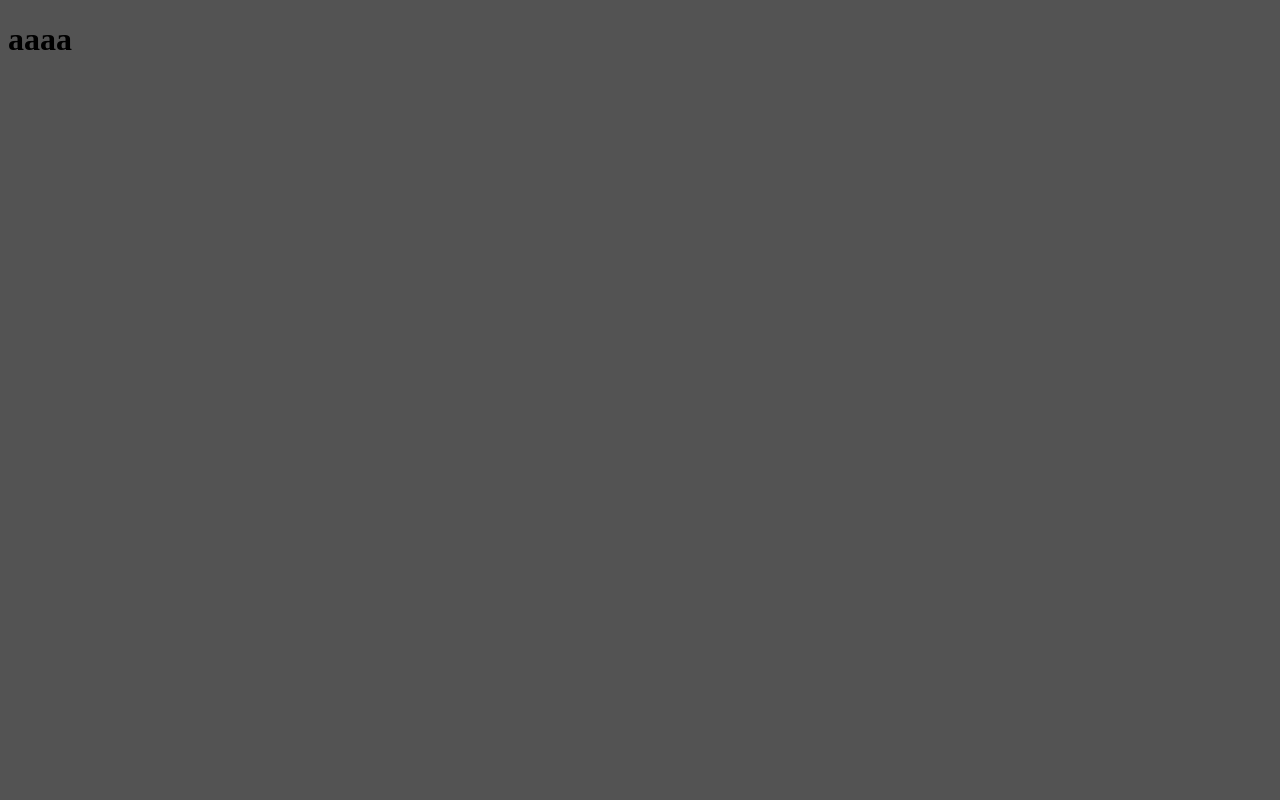
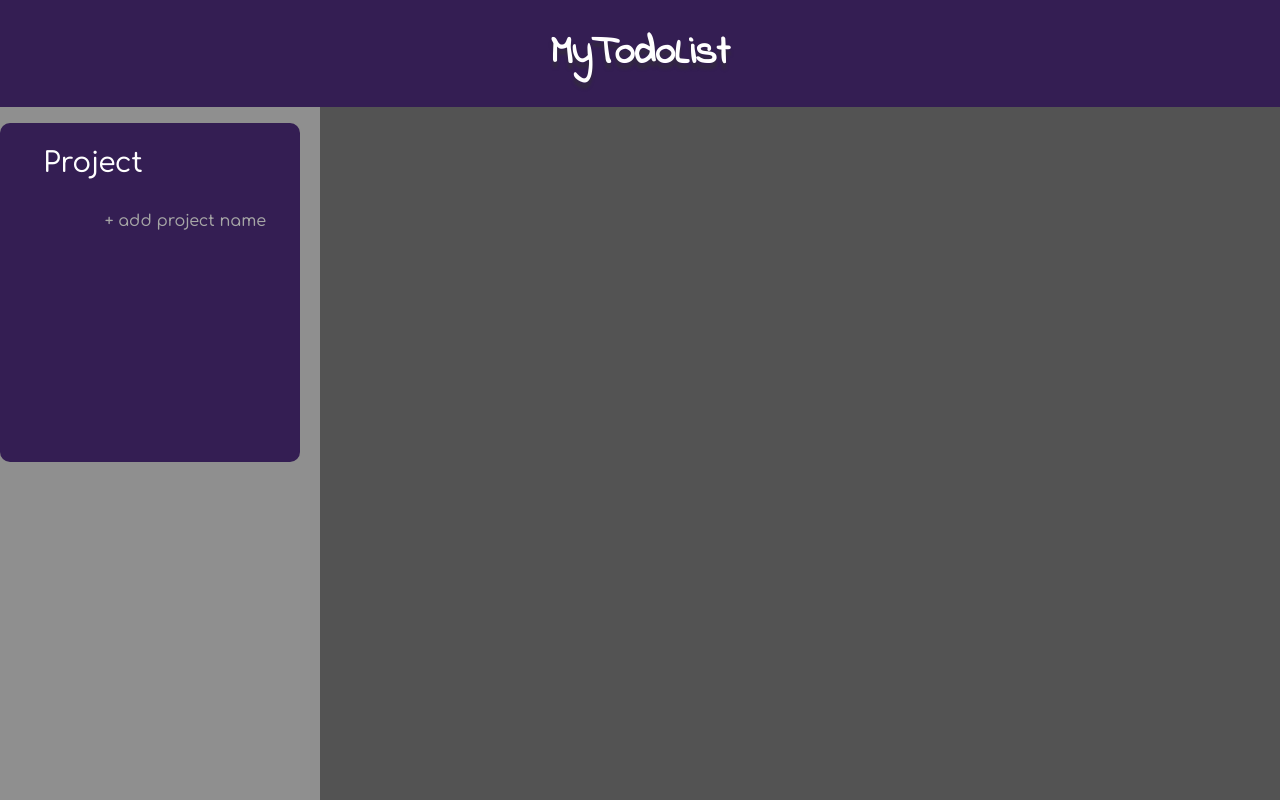
Before and after one commit to smkakitani/odin-todo-list, a website built with webpack: page src/index.html in a window 1280 px wide. Built offline with nearby package versions, Linux system fonts and the light colour scheme.

Commit message:
Add a basic layout

```diff
--- a/package.json
+++ b/package.json
@@ -5,6 +5,7 @@
   "main": "index.js",
   "scripts": {
     "test": "echo \"Error: no test specified\" && exit 1",
+    "watch": "webpack --watch",
     "build": "webpack"
   },
   "repository": {
--- /dev/null
+++ b/src/functions/dom-manip.js
@@ -0,0 +1,38 @@
+
+const createProjectName = function() {
+  const addProjectName = document.createElement('button');
+  addProjectName.classList.add('add-btn');
+  addProjectName.textContent = "+ add project name";
+
+  return addProjectName;
+};
+
+const createProject = function() {
+  const projectButton = document.createElement('button');
+  projectButton.classList.add('project-btn');
+  projectButton.textContent = "Project";
+
+
+
+  return projectButton;
+};
+
+const sidebar = function() {
+  const divSidebar = document.getElementById('sidebar');
+  const divProject = document.createElement('div');
+  divProject.id = "project";
+
+  // append to #sidebar
+  divSidebar.appendChild(divProject);
+
+  // append to #project
+  divProject.appendChild(createProject());
+  divProject.appendChild(createProjectName());
+
+  // const
+
+  console.log(divSidebar);
+  return divSidebar;
+};
+
+export { sidebar };
--- a/src/index.html
+++ b/src/index.html
@@ -4,11 +4,30 @@
   <meta charset="UTF-8">
   <meta http-equiv="X-UA-Compatible" content="IE=edge">
   <meta name="viewport" content="width=device-width, initial-scale=1.0">
+  <link rel="preconnect" href="https://fonts.googleapis.com">
+  <link rel="preconnect" href="https://fonts.gstatic.com" crossorigin>
+  <link href="https://fonts.googleapis.com/css2?family=Indie+Flower&display=swap" rel="stylesheet">
+  <link rel="preconnect" href="https://fonts.googleapis.com">
+  <link rel="preconnect" href="https://fonts.gstatic.com" crossorigin>
+  <link href="https://fonts.googleapis.com/css2?family=Comfortaa:wght@300;500;700&display=swap" rel="stylesheet">
+
   <title><%= htmlWebpackPlugin.options.title %></title>
 </head>
 
 <body>
-  <h1>aaaa</h1>
+  <header>
+    <div id="title">
+      <h1>MyTodoList</h1>
+    </div>
+  </header>
+  <aside>
+    <div id="sidebar">
+
+    </div>
+  </aside>
+  <footer>
+
+  </footer>
 
 </body>
 </html>
--- a/src/index.js
+++ b/src/index.js
@@ -1 +1,8 @@
+// css
 import './styles/style.css';
+import './styles/sidebar.css';
+
+// js
+import { sidebar } from './functions/dom-manip';
+
+sidebar();
--- /dev/null
+++ b/src/styles/sidebar.css
@@ -0,0 +1,54 @@
+/* aside {
+  padding-top: 1em;
+}
+ */
+#sidebar {
+  background-color: rgba(255, 255, 255, 0.349);
+  height: 100%;
+  padding-top: 1em;
+
+  display: grid;
+}
+
+#project {
+  background-color: var(--color-purple);
+  height: 50%;
+  width: 300px;
+  padding: 0.5em;
+  border-radius: 10px;
+
+  display: grid;
+  grid-template-columns: 1fr 1fr 2fr;
+  grid-template-rows: 20% repeat(auto-fill, minmax(50px, 1fr));
+}
+
+.project-btn {
+  grid-column: 1 / 3;
+  grid-row: 1;
+
+  color: var(--color-white-hsl);
+  background-color: var(--color-purple);
+
+  font-family: 'Comfortaa', cursive, sans-serif;
+  font-size: 1.75rem;
+  padding-left: 1em;
+
+  border: none;
+}
+
+.add-btn {
+  grid-column: 2 / 4;
+  grid-row: 2;
+
+  color: var(--color-grey);
+  background-color: var(--color-purple);
+
+  font-family: 'Comfortaa', cursive, sans-serif;
+  font-size: 1rem;
+
+  border: none;
+}
+
+.project-btn:hover, .add-btn:hover {
+  cursor: pointer;
+}
--- a/src/styles/style.css
+++ b/src/styles/style.css
@@ -1,7 +1,54 @@
+/* CSS reset */
+*,
+*::before,
+*::after {
+    box-sizing: border-box;
+    margin: 0;
+    padding: 0;
+}
+/*  */
+
+
 :root {
   --color-bg: rgb(83, 83, 83);
+  --color-purple: rgb(52, 30, 83);
+  --color-white-hsl: hsl(0, 0%, 100%);
+  --color-grey: hsl(0, 0%, 65%);
+  --paper-shadow:  0 15px 10px rgb(119, 119, 119);
 }
 
 body {
   background-color: var(--color-bg);
+  font-size: 1rem;
+  height: 100vh;
+
+  display: grid;
+  grid-template-columns: 1fr 3fr;
+  grid-template-rows: max-content 3fr;
 }
+
+/* header */
+header {
+  grid-row: 1;
+  grid-column: 1 / 3;
+}
+
+header #title {
+  background-color: var(--color-purple);
+  padding: 1.5em;
+}
+
+#title > h1 {
+  color: rgb(255, 255, 255);
+  font-family: 'Indie Flower', cursive;
+  font-size: 2.5rem;
+  text-align: center;
+
+  text-shadow: 0px 6px 3px rgba(50, 50, 50, 0.54);
+}
+
+/* sidebar */
+aside {
+  grid-row: 2;
+  grid-column: 1;
+}
--- a/webpack.config.js
+++ b/webpack.config.js
@@ -5,6 +5,7 @@ const HtmlWebpackPlugin = require('html-webpack-plugin');
 
 module.exports = {
   entry: './src/index.js',
+  devtool: 'inline-source-map',
   plugins: [
     new HtmlWebpackPlugin({
       title: 'Todo List Project',
```
Also changed, not shown: src/functions/create-list.js (added, +12 -0 lines), dist/index.html, dist/main.js.
